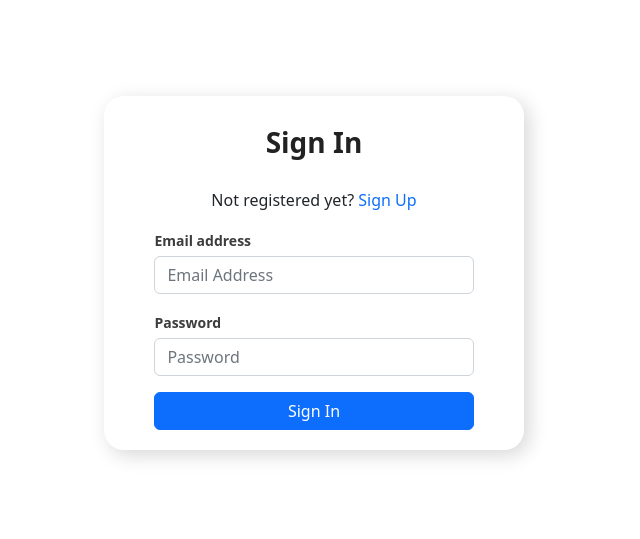
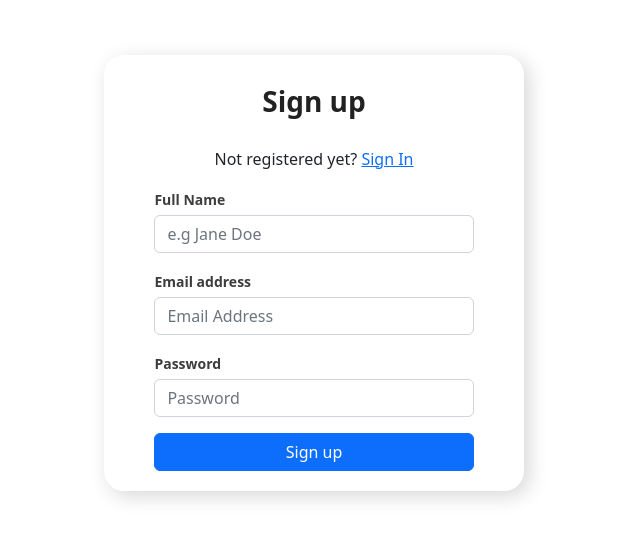
Before and after one commit to stephanygrace/signup-login_reactjs, a React (Create React App) app: page /signup in a window 1280 px wide. Shown: the part 127-666 px from the top of the page, without its empty margins (326-966 px from the left). Built offline with nearby package versions, Linux system fonts and the light colour scheme.

Commit message:
Separate Signup and Signin Components

```diff
--- a/src/App.js
+++ b/src/App.js
@@ -1,12 +1,20 @@
-
-import "bootstrap/dist/css/bootstrap.min.css"
-import "./App.css"
-import Auth from "./Auth"
+import { BrowserRouter as Router, Routes, Route } from "react-router-dom";
+import "bootstrap/dist/css/bootstrap.min.css";
+import "./App.css";
+import Dashboard from "./pages/Dashboard";
+import Signin from "./pages/Signin";
+import Signup from "./pages/Signup";
 
 function App() {
-  return (
-   <Auth />
-  )
+    return (
+        <Router>
+            <Routes>
+                <Route exact path="/" element={<Signin />} />
+                <Route path="/signup" element={<Signup />} />
+                <Route path="/dashboard" element={<Dashboard />} />
+            </Routes>
+        </Router>
+    );
 }
 
-export default App
+export default App;
--- a/src/Auth.js
+++ /dev/null
@@ -1,102 +0,0 @@
-import React, { useState } from "react";
-import axios from "axios";
-
-export default function AuthForm() {
-
-  let [authMode, setAuthMode] = useState("signin");
-  let [email, setEmail] = useState("");
-  let [password, setPassword] = useState("");
-  let [name, setName] = useState("");
-
-  const handleFormSubmit = async (event) => {
-    event.preventDefault();
-
-    try {
-      let url;
-      let data;
-
-      if (authMode === "signin") {
-        url = "http://localhost/Stelle/php-auth-api/login.php";
-        data = { email, password };
-      } else {
-        url = "http://localhost/Stelle/php-auth-api/register.php";
-        data = { name, email, password };
-      }
-
-      const response = await axios.post(url, data);
-      console.log(response.data);
-    } catch (error) {
-      console.error(error);
-    }
-  };
-
-  const changeAuthMode = () => {
-    setAuthMode(authMode === "signin" ? "signup" : "signin");
-  };
-
-  return (
-    <div className="Auth-form-container">
-      <form className="Auth-form" onSubmit={handleFormSubmit}>
-        <div className="Auth-form-content">
-          <h3 className="Auth-form-title">
-            {authMode === "signin" ? "Sign In" : "Sign Up"}
-          </h3>
-          <div className="text-center">
-            {authMode === "signin" ? (
-              <>
-                Not registered yet?{" "}
-                <span className="link-primary" onClick={changeAuthMode}>
-                  Sign Up
-                </span>
-              </>
-            ) : (
-              <>
-                Already registered?{" "}
-                <span className="link-primary" onClick={changeAuthMode}>
-                  Sign In
-                </span>
-              </>
-            )}
-          </div>
-          {authMode === "signup" && (
-            <div className="form-group mt-3">
-              <label>Full Name</label>
-              <input
-                type="text"
-                className="form-control mt-1"
-                placeholder="e.g Jane Doe"
-                value={name}
-                onChange={(e) => setName(e.target.value)}
-              />
-            </div>
-          )}
-          <div className="form-group mt-3">
-            <label>Email address</label>
-            <input
-              type="email"
-              className="form-control mt-1"
-              placeholder="Email Address"
-              value={email}
-              onChange={(e) => setEmail(e.target.value)}
-            />
-          </div>
-          <div className="form-group mt-3">
-            <label>Password</label>
-            <input
-              type="password"
-              className="form-control mt-1"
-              placeholder="Password"
-              value={password}
-              onChange={(e) => setPassword(e.target.value)}
-            />
-          </div>
-          <div className="d-grid gap-2 mt-3">
-            <button type="submit" className="btn btn-primary">
-              {authMode === "signin" ? "Sign In" : "Sign Up"}
-            </button>
-          </div>
-        </div>
-      </form>
-    </div>
-  );
-}
--- /dev/null
+++ b/src/pages/Dashboard.jsx
@@ -0,0 +1,11 @@
+import React from 'react'
+
+const Dashboard = () => {
+  return (
+    <div>
+      <p>Annyeonghaseyo, Daviiiiiid!</p>
+    </div>
+  )
+}
+
+export default Dashboard
--- /dev/null
+++ b/src/pages/Signin.jsx
@@ -0,0 +1,79 @@
+import React, { useState } from "react";
+import { Link, useNavigate } from "react-router-dom";
+import axios from "axios";
+
+const Signin = () => {
+    let [email, setEmail] = useState("");
+    let [password, setPassword] = useState("");
+
+    const navigate = useNavigate();
+
+    const handleFormSubmit = async (event) => {
+        event.preventDefault();
+
+        try {
+            let url;
+            let data;
+
+            url = "http://localhost/Stelle/php-auth-api/login.php";
+            data = { email, password };
+
+            const response = await axios.post(url, data);
+            console.log(response.data);
+
+            // If the response indicates a successful login or registration
+            if (response.data.success) {
+                // Redirect the user to the dashboard page
+                navigate("/dashboard");
+            }
+        } catch (error) {
+            console.error(error);
+        }
+    };
+
+    return (
+        <div className="Auth-form-container">
+            <form className="Auth-form" onSubmit={handleFormSubmit}>
+                <div className="Auth-form-content">
+                    <h3 className="Auth-form-title">Sign in</h3>
+                    <div className="text-center">
+                        {" "}
+                        Not registered yet?{" "}
+                        <Link className="link-primary" to={"/Signup"}>
+                            {" "}
+                            Sign Up{" "}
+                        </Link>
+                    </div>
+
+                    <div className="form-group mt-3">
+                        <label>Email address</label>
+                        <input
+                            type="email"
+                            className="form-control mt-1"
+                            placeholder="Email Address"
+                            value={email}
+                            onChange={(e) => setEmail(e.target.value)}
+                        />
+                    </div>
+                    <div className="form-group mt-3">
+                        <label>Password</label>
+                        <input
+                            type="password"
+                            className="form-control mt-1"
+                            placeholder="Password"
+                            value={password}
+                            onChange={(e) => setPassword(e.target.value)}
+                        />
+                    </div>
+                    <div className="d-grid gap-2 mt-3">
+                        <button type="submit" className="btn btn-primary">
+                            Sign in
+                        </button>
+                    </div>
+                </div>
+            </form>
+        </div>
+    );
+};
+
+export default Signin;
--- /dev/null
+++ b/src/pages/Signup.jsx
@@ -0,0 +1,92 @@
+import React, { useState } from "react";
+import { Link, useNavigate } from "react-router-dom";
+import axios from "axios";
+
+const Signup = () => {
+    let [name, setName] = useState("");
+    let [email, setEmail] = useState("");
+    let [password, setPassword] = useState("");
+
+
+    const navigate = useNavigate();
+
+    const handleFormSubmit = async (event) => {
+        event.preventDefault();
+
+        try {
+            let url;
+            let data;
+
+            url = "http://localhost/Stelle/php-auth-api/register.php";
+            data = { name, email, password };
+
+            const response = await axios.post(url, data);
+            console.log(response.data);
+
+            // If the response indicates a successful login or registration
+            if (response.data.success) {
+                // Redirect the user to the dashboard page
+                navigate("/");
+            }
+        } catch (error) {
+            console.error(error);
+        }
+    };
+
+    return (
+        <div className="Auth-form-container">
+            <form className="Auth-form" onSubmit={handleFormSubmit}>
+                <div className="Auth-form-content">
+                    <h3 className="Auth-form-title">Sign up</h3>
+                    <div className="text-center">
+                        {" "}
+                        Not registered yet?{" "}
+                        <Link className="link-primary" to={"/"}>
+                            {" "}
+                            Sign In{" "}
+                        </Link>
+                    </div>
+
+                    <div className="form-group mt-3">
+                        <label>Full Name</label>
+                        <input
+                            type="text"
+                            className="form-control mt-1"
+                            placeholder="e.g Jane Doe"
+                            value={name}
+                            onChange={(e) => setName(e.target.value)}
+                        />
+                    </div>
+
+                    <div className="form-group mt-3">
+                        <label>Email address</label>
+                        <input
+                            type="email"
+                            className="form-control mt-1"
+                            placeholder="Email Address"
+                            value={email}
+                            onChange={(e) => setEmail(e.target.value)}
+                        />
+                    </div>
+                    <div className="form-group mt-3">
+                        <label>Password</label>
+                        <input
+                            type="password"
+                            className="form-control mt-1"
+                            placeholder="Password"
+                            value={password}
+                            onChange={(e) => setPassword(e.target.value)}
+                        />
+                    </div>
+                    <div className="d-grid gap-2 mt-3">
+                        <button type="submit" className="btn btn-primary">
+                            Sign up
+                        </button>
+                    </div>
+                </div>
+            </form>
+        </div>
+    );
+};
+
+export default Signup;
```
